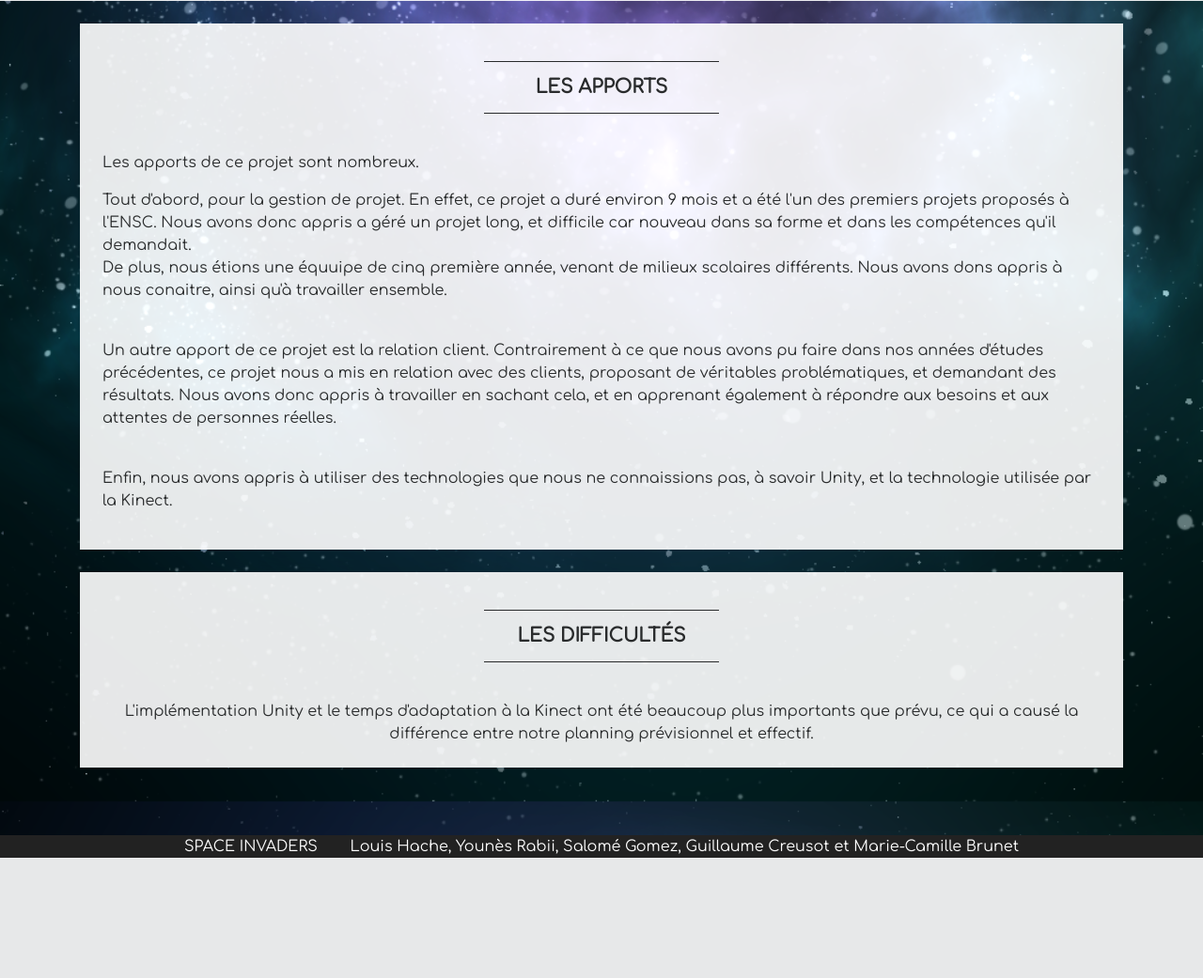
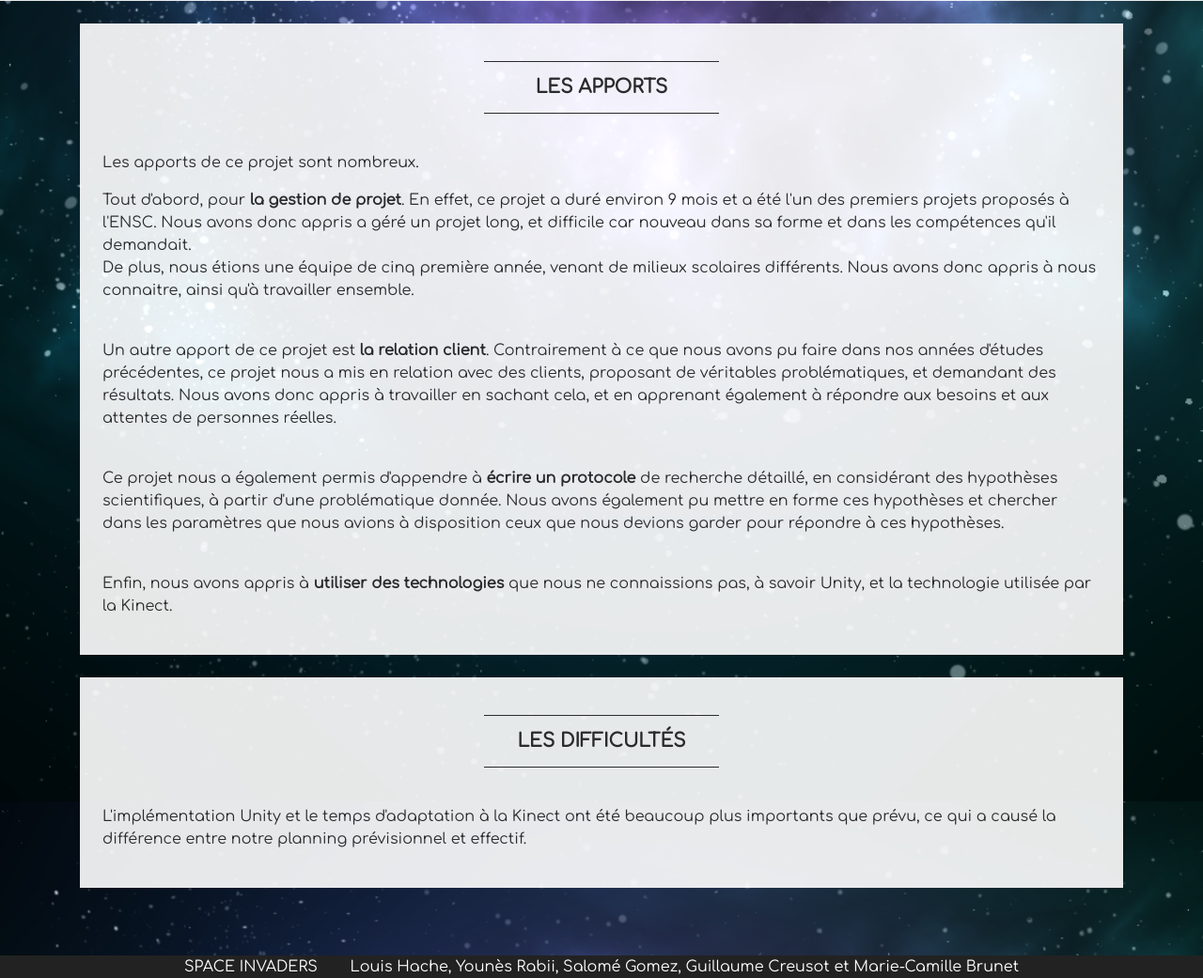
Before and after one commit to LouisHache/Site-Space-Invaders, a PHP site: page /retour.php in a window 1280 px wide. Shown: the part 427-1468 px from the top of the page at 94% size. Before the commit the page ends 1340 px from the top, so only its background shows below. Run offline with PHP 8.4, Linux system fonts and the light colour scheme.

Commit message:
le gras
MO

```diff
--- a/futur.php
+++ b/futur.php
@@ -26,8 +26,8 @@
 			<p>
 			Un des aspects fondamentaux de notre projet est l'utilisation d'écran sans autre outil que le corps humain lui même. </br>
 			En effet, la technologie Kinect que nous utilisons permet non seulement l'utilisation de la tête et/ou des mains pour contrôler les actions, mais également la possibilité de distinquer plusieurs personnes.
-			Grâce à cela, il sera possible de diminuer le nombre d'écran dans les environnements publics (par exemple les gares ou tout autre lieu nécessitant des écrans) ainsi que le nombre d'outils indispensables à leur bon fonctionnement.
-			Nous pourrons ainsi réduire non seulement la production de tel outils, mais également la consommation d'énergie des écrans.
+			Grâce à cela, il sera possible de <strong>diminuer le nombre d'écran</strong> dans les environnements publics (par exemple les gares ou tout autre lieu nécessitant des écrans) ainsi que le nombre d'outils indispensables à leur bon fonctionnement.
+			Nous pourrons ainsi <strong>réduire</strong> non seulement la <strong>production</strong> de tel outils, mais également la <strong>consommation</strong> d'énergie des écrans.
 			</p>
 		</div>
     </div>
--- a/index.php
+++ b/index.php
@@ -20,7 +20,7 @@
 			<h2 class="text-center text-lg text-uppercase my-0"> <strong>Le projet </strong></h2>
 			<hr class="divider"><br>
 			<p class="text-center"><strong>Afficher la zone d’attention des joueurs influe-t-il sur la collaboration observée entre ces joueurs ?</strong></p><br>
-			<p>Pour répondre à cette question, nous avons adapté le célèbre jeu SPACE INVADER sur grand écran, pour deux joueurs. Contrairement à l’originale, cette version du jeu utilise les mouvements de tête pour contrôler la visée, grâce à la technologie du headtracking.
+			<p>Pour répondre à cette question, nous avons adapté le célèbre jeu <strong>SPACE INVADER</strong> sur grand écran, pour deux joueurs. Contrairement à l’originale, cette version du jeu utilise les mouvements de tête pour contrôler la visée, grâce à la technologie du headtracking.
 			</p>
 		</div>
 
--- a/retour.php
+++ b/retour.php
@@ -12,22 +12,26 @@
 			<h2 class="text-center text-lg text-uppercase my-0"> <strong>Les apports </strong></h2>
 			<hr class="divider"><br>
 			<p>Les apports de ce projet sont nombreux.</p>
-			<p>Tout d'abord, pour la gestion de projet. En effet, ce projet a duré environ 9 mois et a été l'un des premiers projets proposés à l'ENSC.
+			<p>Tout d'abord, pour <strong>la gestion de projet</strong>. En effet, ce projet a duré environ 9 mois et a été l'un des premiers projets proposés à l'ENSC.
 			Nous avons donc appris a géré un projet long, et difficile car nouveau dans sa forme et dans les compétences qu'il demandait.</br>
-			De plus, nous étions une équuipe de cinq première année, venant de milieux scolaires différents. Nous avons dons appris à nous conaitre, ainsi qu'à travailler ensemble.</p>
+			De plus, nous étions une équipe de cinq première année, venant de milieux scolaires différents. Nous avons donc appris à nous connaitre, ainsi qu'à travailler ensemble.</p>
 			</br>
-			<p>Un autre apport de ce projet est la relation client. Contrairement à ce que nous avons pu faire dans nos années d'études précédentes, ce projet nous a mis en relation avec des clients,
+			<p>Un autre apport de ce projet est <strong>la relation client</strong>. Contrairement à ce que nous avons pu faire dans nos années d'études précédentes, ce projet nous a mis en relation avec des clients,
 			proposant de véritables problématiques, et demandant des résultats. Nous avons donc appris à travailler en sachant cela,
-			et en apprenant également à répondre aux besoins et aux attentes de personnes réelles.</p></br>
-			<p>Enfin, nous avons appris à utiliser des technologies que nous ne connaissions pas, à savoir Unity, et la technologie utilisée par la Kinect.</p>
+			et en apprenant également à répondre aux besoins et aux attentes de personnes réelles.</p>
+			</br>
+			<p>Ce projet nous a également permis d'appendre à <strong>écrire un protocole</strong> de recherche détaillé, en considérant des hypothèses scientifiques, à partir d'une problématique donnée.
+			Nous avons également pu mettre en forme ces hypothèses et chercher dans les paramètres que nous avions à disposition ceux que nous devions garder pour répondre à ces hypothèses.
+			</p></br>
+			<p>Enfin, nous avons appris à <strong>utiliser des technologies</strong> que nous ne connaissions pas, à savoir Unity, et la technologie utilisée par la Kinect.</p>
 		</div>
 
 		<div class="bg-faded p-4 my-4">
 			<hr class="divider">
 			<h2 class="text-center text-lg text-uppercase my-0"> <strong>Les difficultés </strong></h2>
 			<hr class="divider"><br>
-			<div class = "center-text ">L'implémentation Unity et le temps d'adaptation à la Kinect ont été beaucoup plus importants que prévu, ce qui a causé la différence entre notre planning prévisionnel et effectif.
-			</div>
+			<p>L'implémentation Unity et le temps d'adaptation à la Kinect ont été beaucoup plus importants que prévu, ce qui a causé la différence entre notre planning prévisionnel et effectif.
+			</p>
 		</div>
     </div>
 	<br><br>
```
Also changed, not shown: protocole.php (+6 -6 lines), questionnaire.php (+6 -8 lines), images/attrakdiff.png (added).
